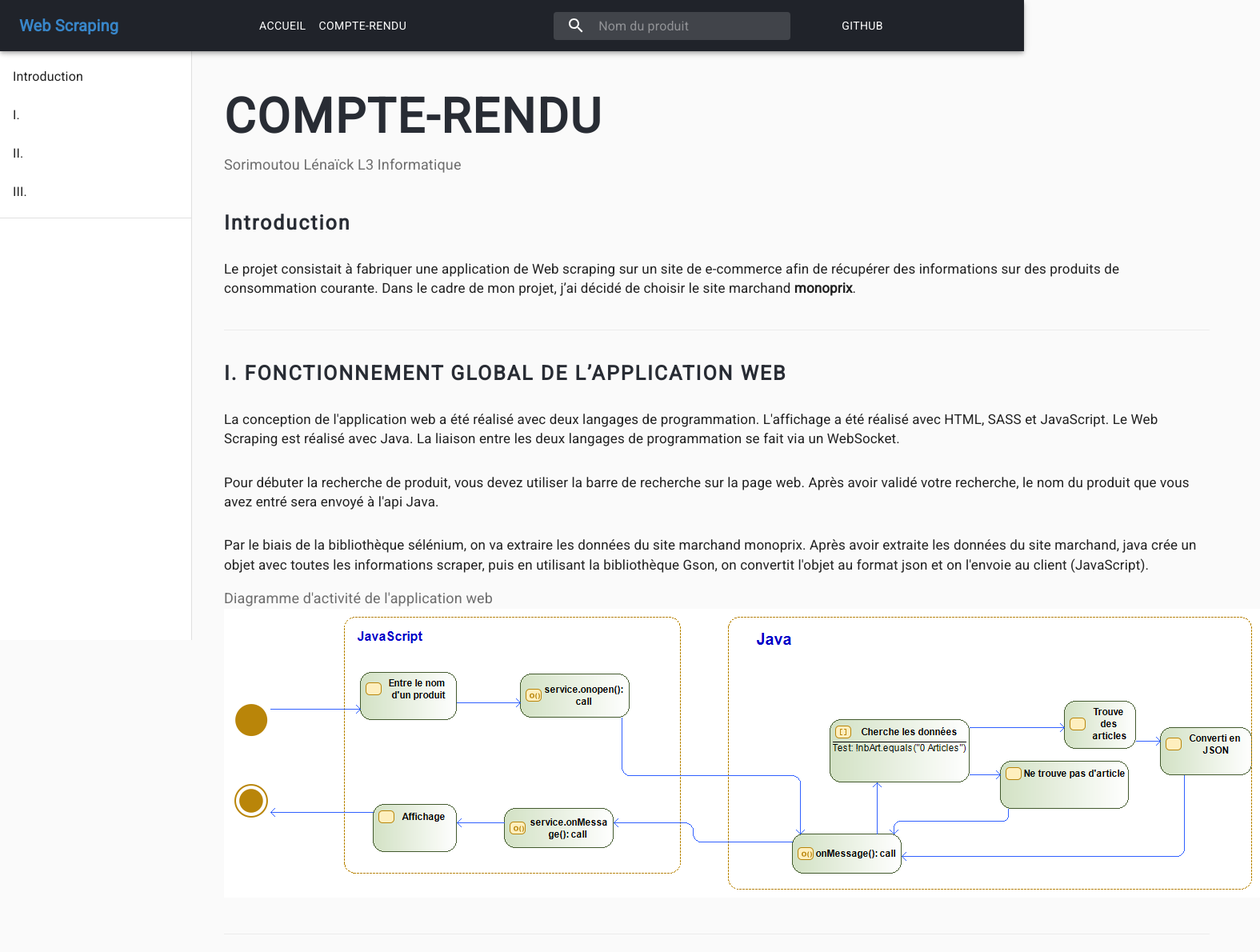
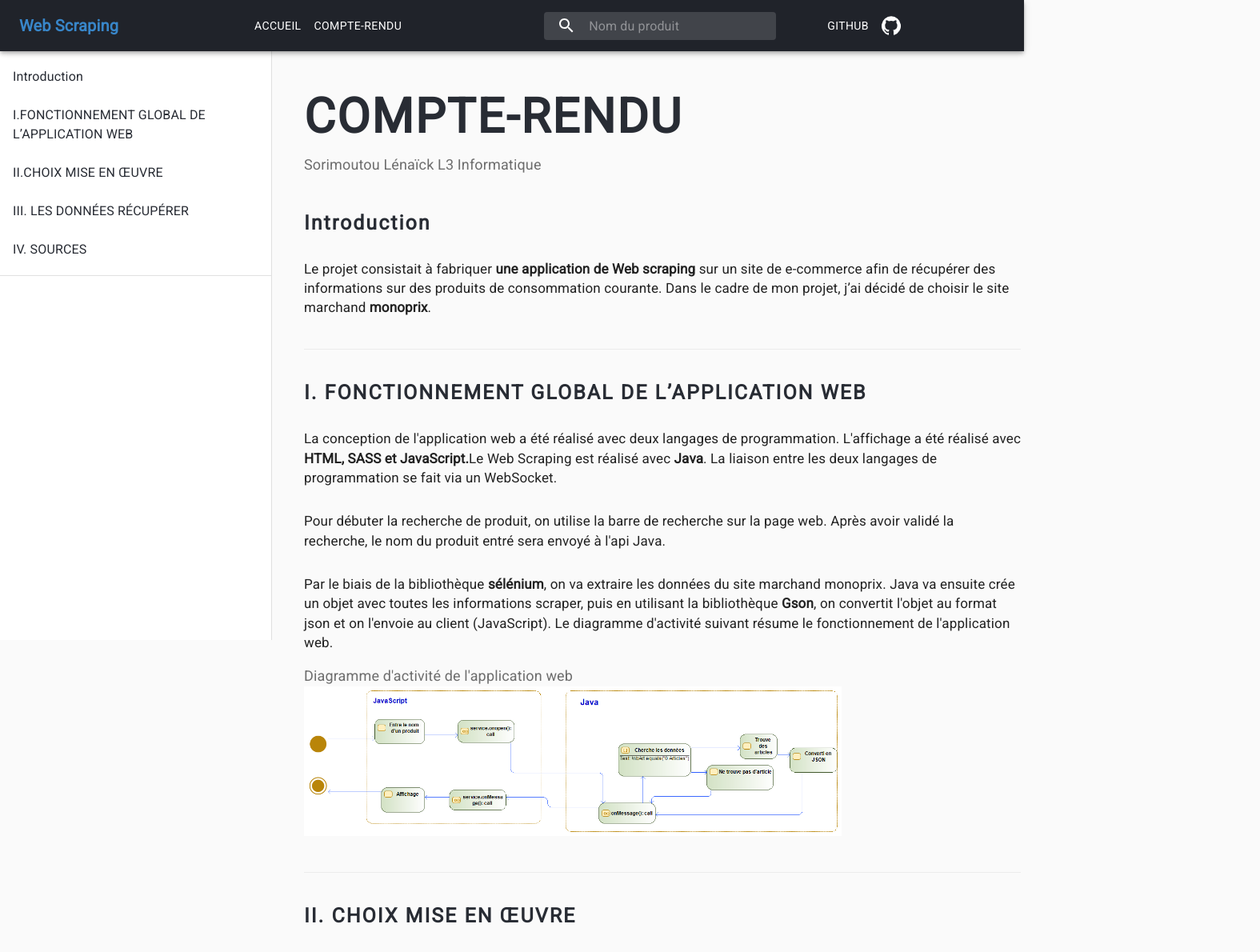
Before and after one commit to lSorimoutou/WebScraping, a React (Create React App) app in the folder client/: page /CR in a window 1280 px wide. Shown: the top 1190 px of the page at 80% size, 1575 px wide, since content can reach past the window. Built offline with nearby package versions, Linux system fonts and the light colour scheme.

Commit message:
update CRPage and Homepage

```diff
--- a/client/package.json
+++ b/client/package.json
@@ -11,6 +11,7 @@
     "react-dom": "^16.10.2",
     "react-router-dom": "^5.1.2",
     "react-scripts": "3.2.0",
+    "react-scroll": "^1.7.14",
     "react-syntax-highlighter": "^11.0.2"
   },
   "scripts": {
--- a/client/src/App.scss
+++ b/client/src/App.scss
@@ -1,4 +1,5 @@
 @import url('https://fonts.googleapis.com/css?family=Roboto&display=swap');
+$base-color : #282c34;
 $active-color : #3886c9;
 $hover-color : #0e5ca0;
 $font-stack: "Roboto", sans-serif;
@@ -18,7 +19,7 @@ h1, h2, h3, h4,h5 {
     letter-spacing: 2px;
     padding-top: 15px;
     margin-bottom: 0;
-    color : #282c34!important;
+    color : $base-color!important;
 
 }
 
@@ -73,7 +74,7 @@ div.body{
     letter-spacing: 2px;
     padding-top: 15px;
     font-size: 20px;
-    color : #282c34!important;
+    color : $base-color!important;
   }
 
   span.imgSubTitle{
@@ -100,3 +101,33 @@ span.subTitle {
     font-weight: 300;
     color:#6d6d6d;
 }
+
+.Diag {
+  width: 75%;
+  height: 75%;
+  margin:0 auto;
+}
+
+.sideBarLink{
+  text-decoration: none;
+  color : $base-color;
+  &:hover{
+      color: #6d6d6d;
+    }
+  &.active span{
+     color : $base-color;
+     font-weight: bold;
+  }
+}
+
+li{
+    padding: 10px 0px;
+  }
+
+p.taille{
+  padding: 0px 50px;
+}
+
+svg {
+  box-sizing: initial;
+}
--- a/client/src/Components/card-produit.components/card-produit.components.jsx
+++ b/client/src/Components/card-produit.components/card-produit.components.jsx
@@ -47,7 +47,7 @@ export default function RecipeReviewCard(props) {
                     </IconButton>
                 }
                 title={props.name}
-                subheader={props.info + props.weight}
+                subheader={props.info + " " + props.weight}
             />
             <CardMedia
                 className={classes.media}
--- a/client/src/Components/produits.components/produits.components.jsx
+++ b/client/src/Components/produits.components/produits.components.jsx
@@ -8,8 +8,10 @@ import RecipeReviewCard from '../card-produit.components/card-produit.components
 export default function Produits(props) {
 
     const items = props.data;
+    const taille = items.length;
     return(
         <div>
+           { items.length !== 0 ? <p className="taille">{taille} Articles.</p> : "" }
             <Grid container
                 spacing={6}
                 direction="row"
--- a/client/src/Pages/CRPage.jsx
+++ b/client/src/Pages/CRPage.jsx
@@ -16,7 +16,9 @@ import Divider from '@material-ui/core/Divider';
 import ListItem from '@material-ui/core/ListItem';
 import ListItemText from '@material-ui/core/ListItemText';
 
-const drawerWidth = 240;
+import { Link } from "react-scroll";
+
+const drawerWidth = 340;
 
 const useStyles = makeStyles(theme => ({
     root: {
@@ -59,10 +61,19 @@ export default function CRPage() {
             >
                 <div className={classes.toolbar} />
                 <List>
-                    {['Introduction', 'I.', 'II.', 'III.'].map((text, index) => (
-                        <ListItem button key={text}>
-                            <ListItemText primary={text} />
-                        </ListItem>
+                    {['Introduction', 'I.FONCTIONNEMENT GLOBAL DE L’APPLICATION WEB', 'II.CHOIX MISE EN ŒUVRE ', 'III. LES DONNÉES RÉCUPÉRER ', 'IV. SOURCES'].map((text, index) => (
+                        <Link
+                            to={`${index}`}
+                            spy={true}
+                            smooth={true}
+                            offset={-70}
+                            duration={500}
+                            className="sideBarLink"
+                        >
+                            <ListItem button key={text}>
+                                <ListItemText primary={text} />
+                            </ListItem>
+                        </Link>
                     ))}
                 </List>
                 <Divider />
@@ -76,40 +87,41 @@ export default function CRPage() {
                 </div>
                 <div className="body">
                     <Container maxWidth="lg">
-                        <section id="intro">
+                        <section id="0">
                             <h3>Introduction</h3>
                             <p>
-                                Le projet consistait à fabriquer une application de Web scraping sur
+                                Le projet consistait à fabriquer <strong>une application de Web scraping</strong> sur
                                 un site de e-commerce afin de récupérer des informations sur des produits
                                 de consommation courante. Dans le cadre de mon projet,
                                 j’ai décidé de choisir le site marchand <strong>monoprix</strong>.
                             </p>
                             <hr />
                         </section>
-                        <section id="first">
+                        <section id="1">
                             <h3>I.	FONCTIONNEMENT GLOBAL DE L’APPLICATION WEB</h3>
                             <p>
                                 La conception de l'application web a été réalisé avec deux langages de programmation.
-                                L'affichage a été réalisé avec HTML, SASS et JavaScript.
-                                Le Web Scraping est réalisé avec Java.
+                                L'affichage a été réalisé avec <strong>HTML, SASS et JavaScript.</strong>
+                                Le Web Scraping est réalisé avec <strong>Java</strong>.
                                 La liaison entre les deux langages de programmation se fait via un WebSocket.
                             </p>
                             <p>
-                                Pour débuter la recherche de produit, vous devez utiliser la barre de recherche
-                                sur la page web. Après avoir validé votre recherche, le nom du produit que vous
-                                avez entré sera envoyé à l'api Java.
+                                Pour débuter la recherche de produit, on utilise la barre de recherche
+                                sur la page web. Après avoir validé la recherche, le nom du produit entré
+                                sera envoyé à l'api Java.
                             </p>
                             <p>
-                                Par le biais de la bibliothèque sélénium, on va extraire les données du site marchand
-                                monoprix. Après avoir extraite les données du site marchand, java crée un objet avec toutes
-                                les informations scraper, puis en utilisant la bibliothèque Gson, on convertit l'objet au
+                                Par le biais de la bibliothèque <strong>sélénium</strong>, on va extraire les données du site marchand
+                                monoprix. Java va ensuite crée un objet avec toutes
+                                les informations scraper, puis en utilisant la bibliothèque <strong>Gson</strong>, on convertit l'objet au
                                 format json et on l'envoie au client (JavaScript).
+                                Le diagramme d'activité suivant résume le fonctionnement de l'application web.
                             </p>
                             <span className="imgSubTitle">Diagramme d'activité de l'application web</span>
-                            <img src={Diag} alt="Diagramme d'activité de l'application" />
+                            <img src={Diag} alt="Diagramme d'activité de l'application" className="Diag"/>
                             <hr />
                         </section>
-                        <section id="second">
+                        <section id="2">
                             <h3>II.	CHOIX MISE EN ŒUVRE </h3>
                             <p>
                                 Dans cette partie, nous allons détailler les choix mise en œuvre pour la conception de
@@ -171,9 +183,9 @@ export default function CRPage() {
                             <span className="imgSubTitle">Hiérarchie d’utilisation des composants</span>
                             <img src={Figure} className="figure" alt="hiérarchie d’utilisation des composants" />
                             <p>
-                                App est la composante mère, c'est la composante qui sera injectée au sein du nœud DOM.
+                                <strong>App est la composante mère</strong>, c'est la composante qui sera injectée au sein du nœud DOM.
                                 À l'intérieur du composant, on retrouve HomePage, CRPage et SearchAppBar.
-                                SearchAppBar est la barre de l'application composée du nom de l'application, une barre de recherche et des
+                                SearchAppBar est la <strong>barre de l'application</strong> composée du nom de l'application, une barre de recherche et des
                                 buttons permettant la navigation entre les différentes pages.
                             </p>
                             <h5>B.	MATERIAL UI</h5>
@@ -198,12 +210,12 @@ export default function CRPage() {
                             <h5>A.	WEBSCRAPING AVEC SELENIUM</h5>
                             <p>
                                 Le web Scraping est réalisé dans la partie Java par le biais de la bibliothèque Selenium.
-                                Selenium est un framework de test informatique développée
+                                <strong>Selenium</strong> est un framework de test informatique développée
                                 en Java pour le test automatisé d'applications Web.
                                 Mais, nous pouvons aussi l'utiliser pour faire du Web Scraping.
-                                 Effectivement, il est possible de rechercher assez facilement des éléments
-                                 d'une page web avec son xpath (langage de requête pour localiser une portion d'un document XML)
-                                 et il est aussi capable d'extraire les données stockées dans ces différents éléments.
+                                Effectivement, il est possible de rechercher assez facilement des éléments
+                                d'une page web avec son <strong>xpath</strong> (langage de requête pour localiser une portion d'un document XML)
+                                et il est aussi capable <strong>d'extraire les données stockées</strong> dans ces différents éléments.
                             </p>
                             <Grid container spacing={3}>
                                 <Grid item xs={6}>
@@ -224,12 +236,12 @@ export default function CRPage() {
                             </Grid>
                             <h6>a)	Le problème du « lazy-loading »</h6>
                             <p>
-                                Le « lazy-loading » est le chargement des images
-                                seulement quand c'est nécessaire.
+                                Le « lazy-loading »(“chargement fainéant” en français) consiste à spécifier quels composants d’un programme
+                                doivent être chargés lors du démarrage de celui-ci.
                                 Par défaut, quand on demande à un navigateur d'afficher une page web,
                                 cette dernière charge toutes les ressources et donc toutes les images.
                                 Ce n'est pas vraiment optimal, c'est pour cela qu'a été inventé le « lazy-loading ».
-                                L'image est chargée seulement quand elle est visible sur la page.
+                                L'image est chargée seulement quand elle est visible sur la page ou utiliser par l'utilisateur.
                             </p>
                             <p>
                                 Dans le cas du Web Scraping avec selenium, j'ai été confronté à ce problème.
@@ -289,7 +301,7 @@ export default function CRPage() {
                             </Grid>
                             <hr />
                         </section>
-                        <section id="third">
+                        <section id="3">
                             <h3>III.	LES DONNÉES RÉCUPÉRER </h3>
                             <p>
                                 Pour un produit donnée, les données récupérer par web scraping sont :
@@ -302,8 +314,28 @@ export default function CRPage() {
                             </ul>
                             <hr />
                         </section>
-                        <section id="fouth">
+                        <section id="4">
                             <h3>IV.	SOURCES</h3>
+                            <p>Les informations présentées peuvent être complétées par les références des sites internet qui suivent</p>
+                            <h5>
+                                FONCTIONNEMENT GLOBAL DE L’APPLICATION WEB
+                            </h5>
+                            <ul>
+                                <li>Modelio : Docs de Modelio <br /> <a href="https://www.modelio.org/documentation-menu/tutorials.html">https://www.modelio.org/documentation-menu/tutorials.html</a></li>
+                            </ul>
+                            <h5>
+                                CHOIX MISE EN ŒUVRE
+                            </h5>
+                            <ul>
+                                <li>React : Documentation de React <br /> <a href="https://fr.reactjs.org/docs/getting-started.html">https://fr.reactjs.org/docs/getting-started.html</a></li>
+                                <li>Material UI : Site officiel de Material UI <br /> <a href="https://material-ui.com/">https://material-ui.com/</a></li>
+                                <li>SASS: Documentation de SASS<br /> <a href="https://sass-lang.com/guide">https://sass-lang.com/guide</a></li>
+                                <li>Wikipedia : Selenium<br /> <a href="https://fr.wikipedia.org/wiki/Selenium_(informatique)">https://fr.wikipedia.org/wiki/Selenium_(informatique)</a></li>
+                                <li>BDM : Lazy-loading natif <br /> <a href="https://www.blogdumoderateur.com/lazy-loading-chrome-firefox-natif/">https://www.blogdumoderateur.com/lazy-loading-chrome-firefox-natif/</a></li>
+                                <li>1min30 : Lazy loading (informatique et web) <br /> <a href="https://www.1min30.com/dictionnaire-du-web/lazy-loading-informatique-et-web">https://www.1min30.com/dictionnaire-du-web/lazy-loading-informatique-et-web/</a></li>
+                                <li>GsonBuilder : java doc de GsonBuilder <br /> <a href="https://static.javadoc.io/com.google.code.gson/gson/2.8.5/com/google/gson/GsonBuilder.html">https://static.javadoc.io/com.google.code.gson/gson/2.8.5/com/google/gson/GsonBuilder.html</a></li>
+                                <li>Gson : java doc de Gson <br /> <a href="https://static.javadoc.io/com.google.code.gson/gson/2.8.5/com/google/gson/Gson.html">https://static.javadoc.io/com.google.code.gson/gson/2.8.5/com/google/gson/Gson.html</a></li>
+                            </ul>
                             <hr />
                         </section>
 
```
Also changed, not shown: 1 other file (tests, documents, lock files or other folders).
